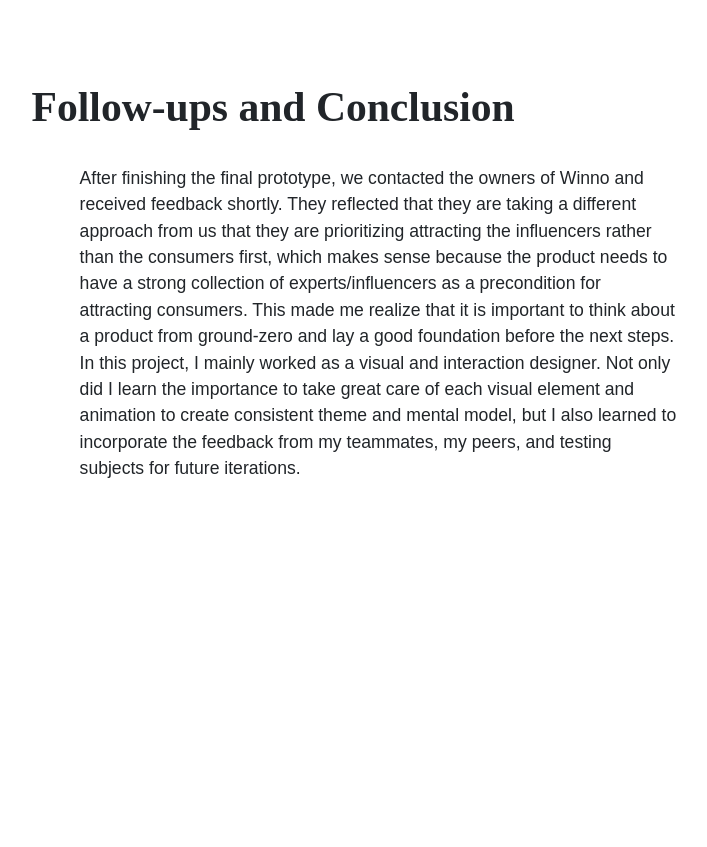
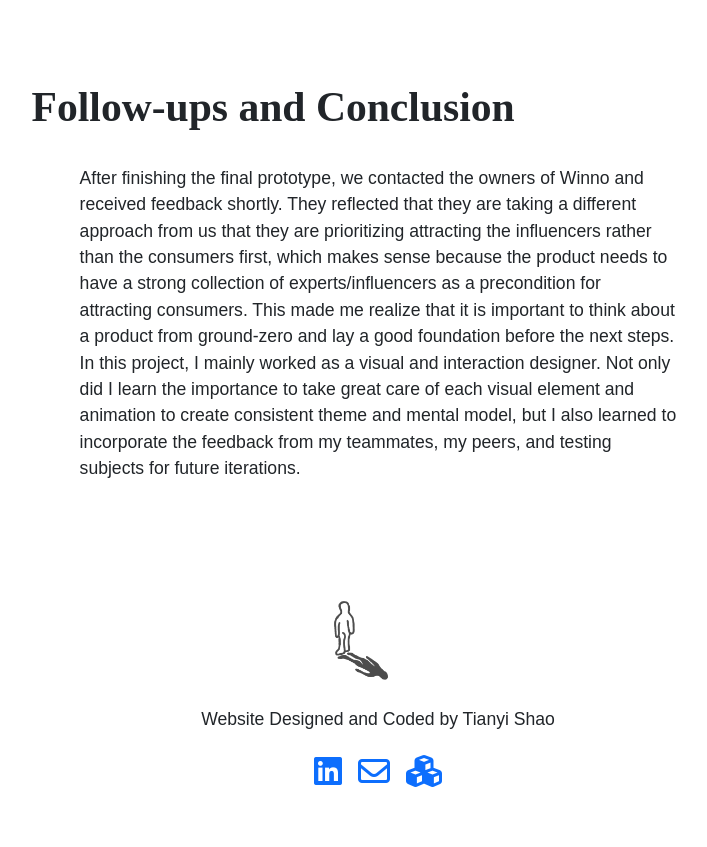
Before and after one commit to saddog101/Iterative, a plain HTML site: page index.html in a window 1280 px wide. Shown: the part 10557-11404 px from the top of the page, without its empty margins (262-969 px from the left). Before the commit the page ends 11151 px from the top, so only its background shows below. Drawn offline with nearby package versions, Linux system fonts and the light colour scheme.

Commit message:
Update index.html

```diff
--- a/index.html
+++ b/index.html
@@ -687,6 +687,26 @@
 
                 </div>
 
+                <div class="footer py-5">
+                    <div class="d-flex justify-content-center py-3">
+                        <img src="Asset/Logo.gif" alt="Logo" class="logo">
+                    </div>
+
+                    <div class="d-flex justify-content-center">
+                        <p class="foot">Website Designed and Coded by Tianyi Shao</p>
+                    </div>
+
+                    <div class="d-flex justify-content-center">
+                        <a href="https://www.linkedin.com" style="font-size:2rem" class="px-2 reg-btn"><i class="fa fa-linkedin-square"></i></a>
+                        <a href="gmail.com" style="font-size:2rem" target="_blank" rel="noreferrer noopener"  class="px-2 reg-btn"><i class="fa fa-envelope-o"></i></a>
+                        <a href="" target="_blank" rel="noreferrer noopener"  style="font-size:2rem" class="px-2 reg-btn"><i class="fa fa-cubes"></i></a>
+                    </div>
+
+
+
+                </div>
+
+
 
 
 
```
